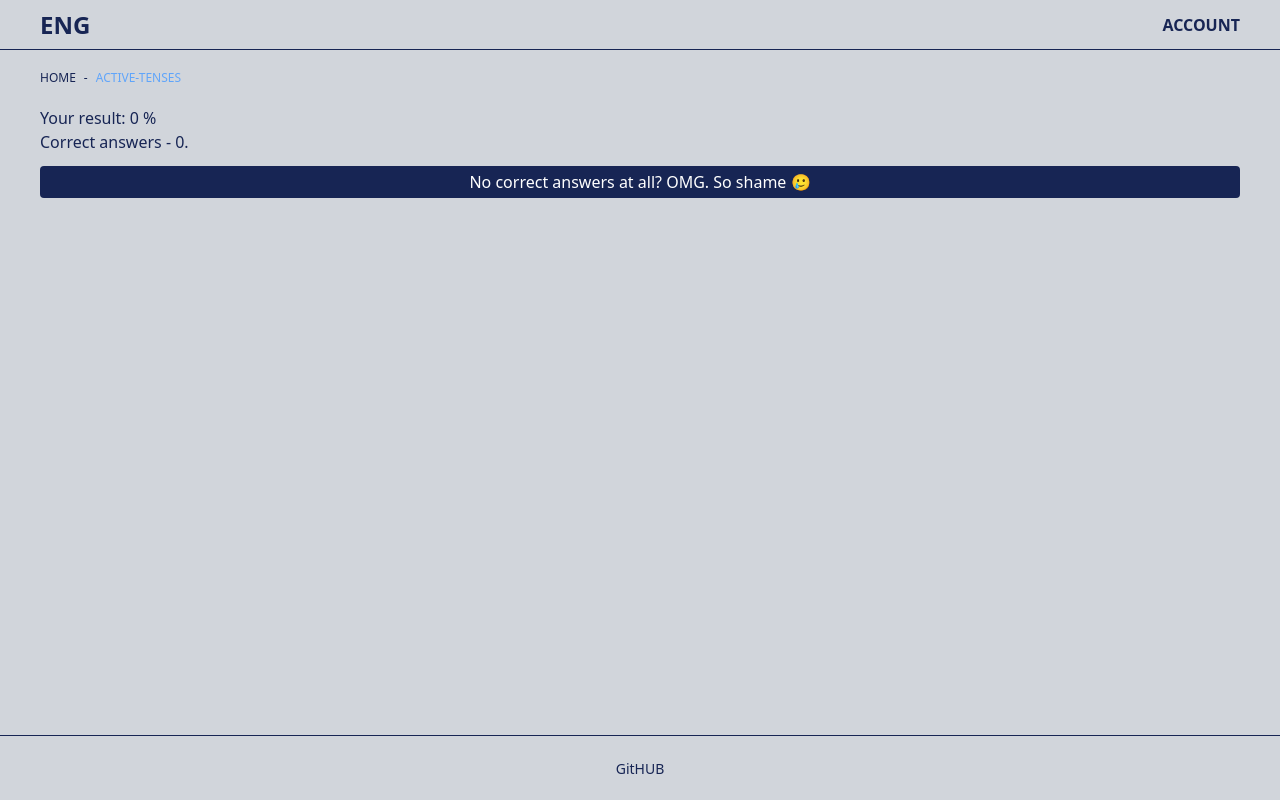
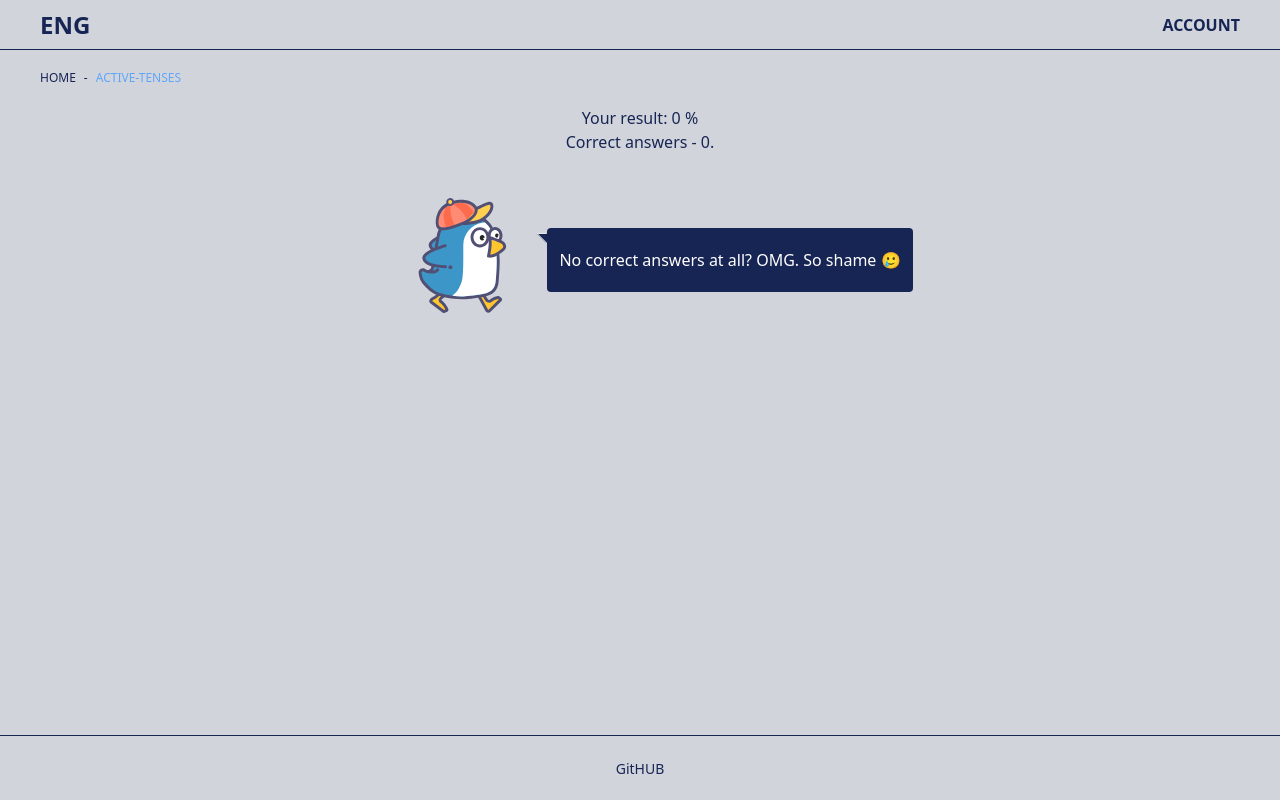
Before and after one commit to YuliiaDikun/quizApp, a Nuxt app: page /subject/active-tenses in a window 1280 px wide. Both pictures are taken after a click on the button "next". Built offline with nearby package versions, Linux system fonts and the light colour scheme.

Commit message:
add some fancy

```diff
--- /dev/null
+++ b/assets/index.css
@@ -0,0 +1,21 @@
+@tailwind base;
+@tailwind components;
+@tailwind utilities;
+
+@layer components {
+    .comment-text::before {
+        position: absolute;
+        content: '';
+        top: 8%;
+        left: -1px;
+        width: 2.7%;
+        padding-bottom: 2.5%;
+        background: inherit;
+        border-style: solid;
+        border-width: 1px 0 0 1px;
+        border-color: inherit;
+        transform-origin: 50% 0;
+        transform: translateX(-100%) skewX(45deg);
+        z-index: -1;
+    }
+}
--- a/components/question.vue
+++ b/components/question.vue
@@ -40,8 +40,8 @@ defineEmits<{
       v-for="(answer, index) in question.answers"
       :key="`answer-${index}`"
       @click="$emit('onAnswerSelected', Number(index))"
-      :class="{'bg-green-400 text-white' : question.selected_answer !== null && index === question.correct_answer},
-       {'bg-red-400 text-white' : question.selected_answer !== question.correct_answer && index === question.selected_answer},
+      :class="{'!bg-green-400 !text-white' : question.selected_answer !== null && index === question.correct_answer},
+       {'!bg-red-400 !text-white' : question.selected_answer !== question.correct_answer && index === question.selected_answer},
        {'bg-white dark:bg-blue-950 ' : question.selected_answer === null}
         "
       class="cursor-pointer px-2 py-1 hover:bg-blue-200 dark:hover:bg-blue-800 transition-colors rounded mb-3 w-full">
--- a/components/result.vue
+++ b/components/result.vue
@@ -1,12 +1,17 @@
 <template>
-  <div class="text-left">
+  <div class="text-center">
     <h2>Your result: {{score}} %</h2>
     <p>Correct answers - {{correctAnswers}}.</p>
-    <p class="mt-3 text-center w-content bg-blue-950 dark:bg-gray-300 rounded px-3 py-1 mx-auto text-white dark:text-blue-950">{{resultFinalMessage[score].title}} </p>
+    <div class=" flex items-center justify-center w-full">
+      <img class="shrink-0 -mr-5" :src="Penguine" alt="penguin icon">
+      <div class="comment-text relative mt-3 text-center w-fit bg-blue-950 dark:bg-gray-300 rounded px-3 py-5 text-white dark:text-blue-950">{{resultFinalMessage[score].title}} </div>
+    </div>
+
   </div>
 </template>
 
 <script setup lang="ts">
+import Penguine from '~/assets/icons/penguin-svgrepo-com.svg';
 import resultFinalMessage from "~/utils/constants";
 defineProps({
   score: {
@@ -19,14 +24,22 @@ defineProps({
   }
 })
 
-const finalMessage = ref('')
-onMounted(() => {
-
-})
 </script>
 
-
-
 <style scoped>
-
+.comment-text::before {
+  position: absolute;
+  content: '';
+  top: 8%;
+  left: -1px;
+  width: 2.7%;
+  padding-bottom: 2.5%;
+  background: inherit;
+  border-style: solid;
+  border-width: 1px 0 0 1px;
+  border-color: inherit;
+  transform-origin: 50% 0;
+  transform: translateX(-100%) skewX(45deg);
+  z-index: 1;
+}
 </style>
--- a/nuxt.config.ts
+++ b/nuxt.config.ts
@@ -1,7 +1,9 @@
 // https://nuxt.com/docs/api/configuration/nuxt-config
 export default defineNuxtConfig({
   devtools: { enabled: true },
+  css: ['~/assets/index.css'],
   modules: [
-    '@nuxtjs/tailwindcss'
+    '@nuxtjs/tailwindcss',
+    'nuxt-icon'
   ]
 })
--- a/package.json
+++ b/package.json
@@ -14,5 +14,8 @@
     "nuxt": "^3.10.3",
     "vue": "^3.4.19",
     "vue-router": "^4.3.0"
+  },
+  "devDependencies": {
+    "nuxt-icon": "^0.6.10"
   }
 }
--- a/pages/subject/[name].vue
+++ b/pages/subject/[name].vue
@@ -38,31 +38,31 @@ const buttonText = ref('next');
 const score = ref(0);
 const showNextQuestion = ref(true)
 
-const subject: ISubject = reactive({
+const subject:Ref<ISubject>  = ref({
   title: '',
   correctAnswers: 0,
   questions: []
 })
 
 const answerSelected = (index: number) => {
-  if (subject.questions[count.value].selected_answer !== null) return false;
-  if (count.value + 1 === subject.questions.length) {
+  if (subject.value.questions[count.value].selected_answer !== null) return false;
+  if (count.value + 1 === subject.value.questions.length) {
     buttonText.value = 'show results'
   }
-  subject.questions[count.value] = {
-    ...subject.questions[count.value],
+  subject.value.questions[count.value] = {
+    ...subject.value.questions[count.value],
     selected_answer: index
   };
 
-  if (index === subject.questions[count.value].correct_answer) {
-    subject.correctAnswers += 1
+  if (index === subject.value.questions[count.value].correct_answer) {
+    subject.value.correctAnswers += 1
   }
 }
 
 const nextQuestion = () => {
-  if (count.value + 1 === subject.questions.length) {
+  if (count.value + 1 === subject.value.questions.length) {
     showNextQuestion.value = false;
-    score.value = 100 * subject.correctAnswers / subject.questions.length;
+    score.value = 100 * subject.value.correctAnswers / subject.value.questions.length;
 
     return;
   } else {
@@ -75,8 +75,8 @@ onMounted(() => {
   const properSubjectObject = subjectMap.find(subject => subject.title === subjectTitle);
   if (properSubjectObject) {
     const { title, questions } = properSubjectObject;
-    subject.title = title;
-    subject.questions = questions as IQuestion[]; // Direct assignment after destructuring
+    subject.value.title = title;
+    subject.value.questions = questions as IQuestion[];
   }
 })
 </script>
```
Also changed, not shown: assets/icons/penguin-svgrepo-com.svg (added), 1 other file (tests, documents, lock files or other folders).
